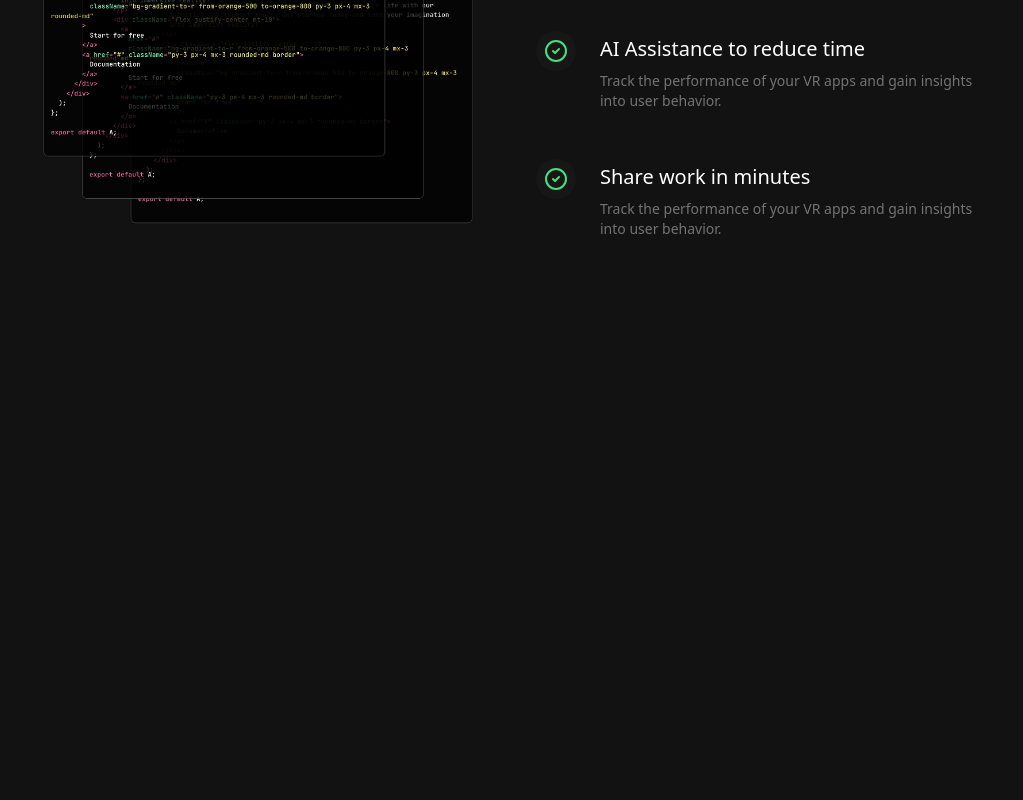
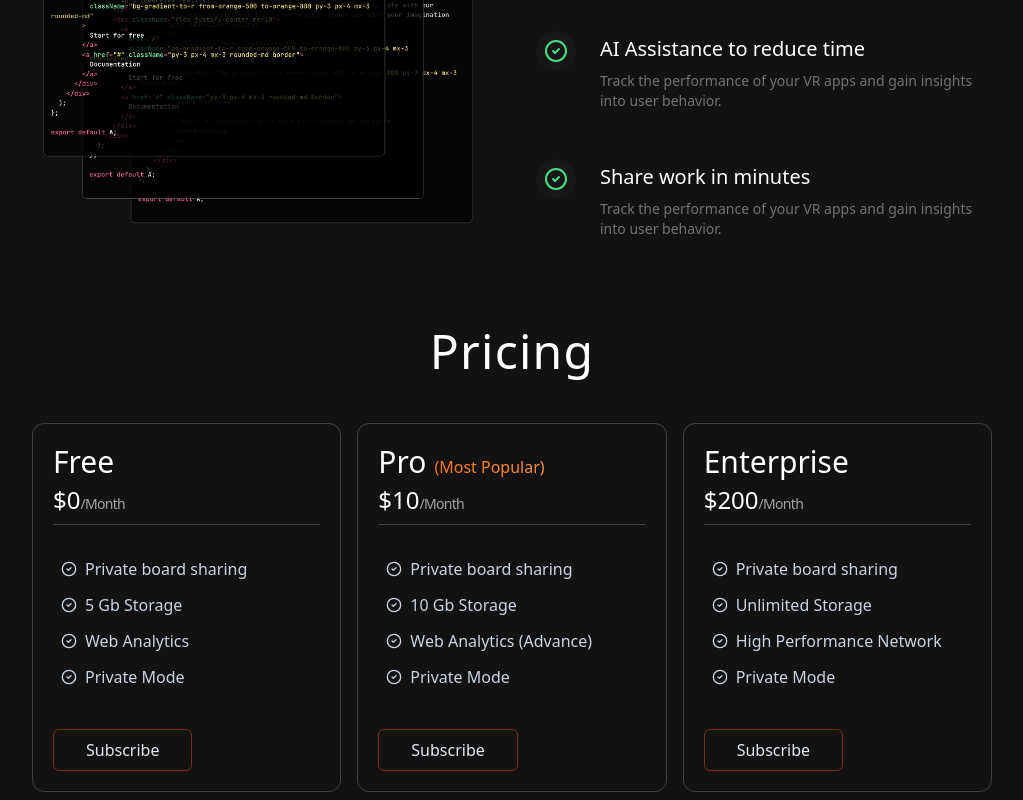
Before and after one commit to sonyokpara/virtualr, a React (Vite) app: page / in a window 1280 px wide. Shown: the part 2068-2868 px from the top of the page, without its empty margins (128-1151 px from the left). Before the commit the page ends 2355 px from the top, so only its background shows below. Built offline with nearby package versions, Linux system fonts and the light colour scheme.

Commit message:
Complete the pricing section

```diff
--- a/src/App.jsx
+++ b/src/App.jsx
@@ -1,4 +1,4 @@
-import { Navbar, Hero, Feature, Workflow } from "./sections";
+import { Navbar, Hero, Feature, Workflow, Pricing } from "./sections";
 
 const App = () => {
   return (
@@ -8,6 +8,7 @@ const App = () => {
         <Hero />
         <Feature />
         <Workflow />
+        <Pricing />
       </div>
     </main>
   );
--- a/src/components/Button.jsx
+++ b/src/components/Button.jsx
@@ -1,11 +1,10 @@
-const Button = ({ label, backgroundColor, borderColor }) => {
+const Button = ({ label, backgroundColor, borderColor, classProps }) => {
   return (
     <button
       className={`py-2 px-4 rounded-md border ${
-        backgroundColor
-          ? `${backgroundColor} ${borderColor}`
-          : "border-slate-500/55"
-      } text-slate-200`}
+        backgroundColor ? `${backgroundColor}` : "bg-transparent"
+      } ${borderColor ? `${borderColor}` : "border-slate-500/55"}
+       text-slate-200 ${classProps}`}
     >
       {label}
     </button>
--- /dev/null
+++ b/src/components/PricingCard.jsx
@@ -0,0 +1,42 @@
+import { CheckCircle2 } from "lucide-react";
+import Button from "./Button";
+
+const PricingCard = ({ title, price, features }) => {
+  return (
+    <div className="w-full sm:w-1/3 p-2">
+      <div className="border border-neutral-700 rounded-xl p-5">
+        <h4 className="text-2xl sm:text-3xl mb-8 border-b pb-2 border-neutral-700">
+          {title}
+          {title === "Pro" && (
+            <span className="ml-2 mb-4 text-base sm:text-md text-transparent bg-gradient-to-r from-orange-500 to-orange-400 bg-clip-text whitespace-nowrap">
+              (Most Popular)
+            </span>
+          )}
+          <p>
+            <span className="text-2xl">{price}</span>
+            <span className="text-neutral-400 text-sm tracking-tighter">
+              /Month
+            </span>
+          </p>
+        </h4>
+        <ul className="space-y-3">
+          {features.map((feature, index) => (
+            <li key={index} className="pl-2 text-slate-300 flex items-center">
+              <CheckCircle2 className="w-4 h-4 mr-2" />
+              {feature}
+            </li>
+          ))}
+        </ul>
+        <div className="mt-10">
+          <Button
+            label="Subscribe"
+            borderColor="border-orange-900"
+            classProps="px-8 transition duration-200 hover:bg-orange-900"
+          />
+        </div>
+      </div>
+    </div>
+  );
+};
+
+export default PricingCard;
--- a/src/sections/Navbar.jsx
+++ b/src/sections/Navbar.jsx
@@ -29,7 +29,7 @@ const Navbar = () => {
           </ul>
 
           <div className="hidden lg:flex justify-center items-center space-x-8">
-            <Button label="Sign In" borderColor="to-slate-500/10" />
+            <Button label="Sign In" />
             <Button
               label="Create an account"
               borderColor="border-none"
@@ -54,7 +54,7 @@ const Navbar = () => {
               ))}
             </ul>
             <div className="flex space-x-8 mt-10">
-              <Button label="Sign In" borderColor="to-slate-500/10" />
+              <Button label="Sign In" />
               <Button
                 label="Create an account"
                 borderColor="border-none"
--- a/src/sections/Pricing.jsx
+++ b/src/sections/Pricing.jsx
@@ -1,5 +1,19 @@
+import { pricingOptions } from "../constants";
+import PricingCard from "../components/PricingCard";
+
 const Pricing = () => {
-  return <div>Pricing</div>;
+  return (
+    <section id="pricing" className="mt-5 sm:mt-10">
+      <h2 className="tracking-wide text-3xl mb-10 sm:text-4xl lg:text-5xl text-center">
+        Pricing
+      </h2>
+      <div className="flex flex-wrap">
+        {pricingOptions.map((option, index) => (
+          <PricingCard key={index} {...option} />
+        ))}
+      </div>
+    </section>
+  );
 };
 
 export default Pricing;
```
